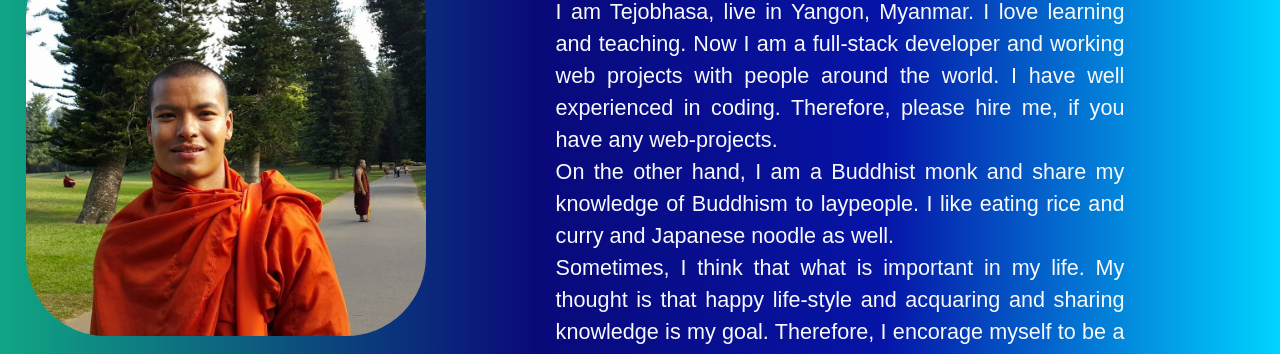
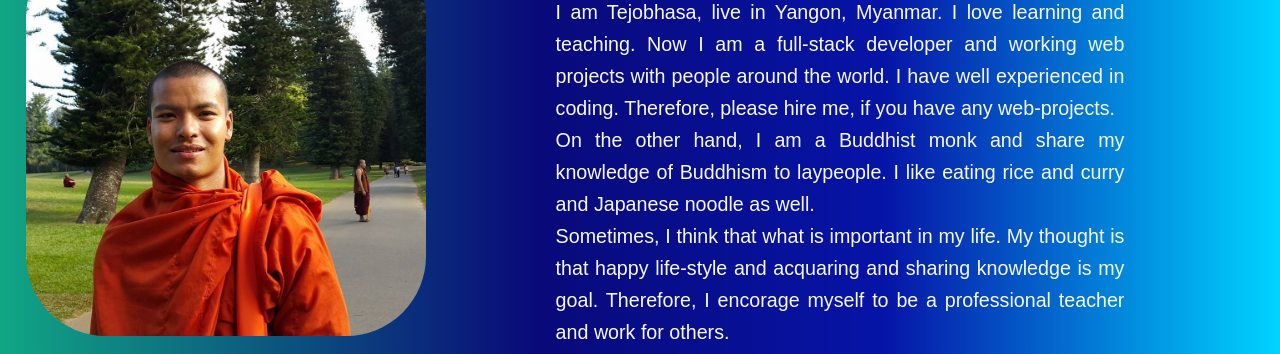
Before and after one commit to Deva-Yakkha/Portfolio, a plain HTML site: page index.html in a window 1280 px wide. Shown: the part 159-513 px from the top of the page. Drawn offline with nearby package versions, Linux system fonts and the light colour scheme.

Commit message:
updated font-size

```diff
--- a/assets/css/style.css
+++ b/assets/css/style.css
@@ -138,7 +138,7 @@ body {
 
 
 .home-content p {
-    font-size: 1.35rem;
+    font-size: 1.23rem;
     line-height: 2.0rem;
     margin: 10px 2px;
     height: 20px 30px;
```
